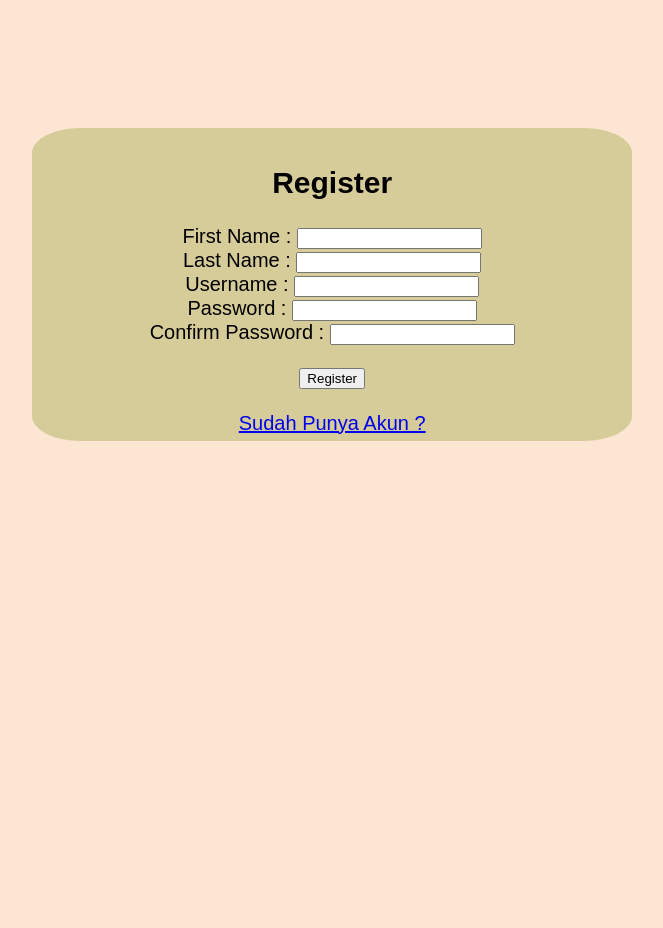
After one commit to fidiwputro/fidiwputro.github.io, a PHP site: page /1201220004_nabilpc/register.html in a window 1280 px wide. The commit adds this page. Shown: the whole page, without its empty margins (403-1066 px from the left). Run offline with PHP 8.4, Linux system fonts and the light colour scheme.

Commit message:
update register

```diff
--- a/1201220004_nabilpc/index.html
+++ b/1201220004_nabilpc/index.html
@@ -15,7 +15,7 @@
                 <p class="logo-text">Service-in Aja!</p>
             </a>
         </div>
-        <a class="login-button" href="#login">Login</a>
+        <a class="login-button" href="login.html">Login</a>
         <a href="#status-barang">Status Barang</a>
         <a href="#service-barang">Service Barang</a>
         <a href="#tentang-kami">Tentang Kami</a>
--- /dev/null
+++ b/1201220004_nabilpc/register.html
@@ -0,0 +1,29 @@
+<html lang="en">
+<head>
+    <meta charset="UTF-8">
+    <meta name="viewport" content="width=device-width, initial-scale=1.0">
+    <title>Login Page Service-in Aja!</title>
+    <link rel="stylesheet" href="style.css">
+</head>
+<body>
+    <div class="halaman-login">
+        <div class="form-login">
+            <form>
+                <h2>Register</h2>
+                <label for="firstname">First Name : </label>
+                <input type="text" name="firstname" id="firstname"><br>
+                <label for="lastname">Last Name : </label>
+                <input type="text" name="lastname" id="lastname"><br>
+                <label for="username">Username : </label>
+                <input type="text" name="username" id="username"><br>
+                <label for="password">Password : </label>
+                <input type="password" name="password" id="password"><br>
+                <label for="confirmpass">Confirm Password : </label>
+                <input type="password" name="confirmpass" id="confirmpass"><br><br>
+                <input type="button" value="Register"><br><br>
+                <a href="login.html">Sudah Punya Akun ?</a><br>
+            </form>
+        </div>
+    </div>
+</body>
+</html>
--- a/1201220004_nabilpc/style.css
+++ b/1201220004_nabilpc/style.css
@@ -134,3 +134,28 @@ body {
   color: #FEFAE0;
   background-color: #001524;
 }
+
+.halaman-login {
+  background-color: #FDE5D4;
+  width: 100%;
+  height: 100%;
+  padding-top: 10%;
+}
+
+.form-login {
+  padding-top: 1%;
+  margin-left: 34%;
+  border-radius: 8%;
+  text-align: center;
+  width: 600px;
+  height: 300px;
+  background-color: #D6CC99;
+}
+
+.login h2 {
+  margin-bottom: 10%;
+}
+
+.login a {
+  font-size: 14px;
+}
```
Also changed, not shown: 1201220004_nabilpc/login.html (added, +23 -0 lines).
